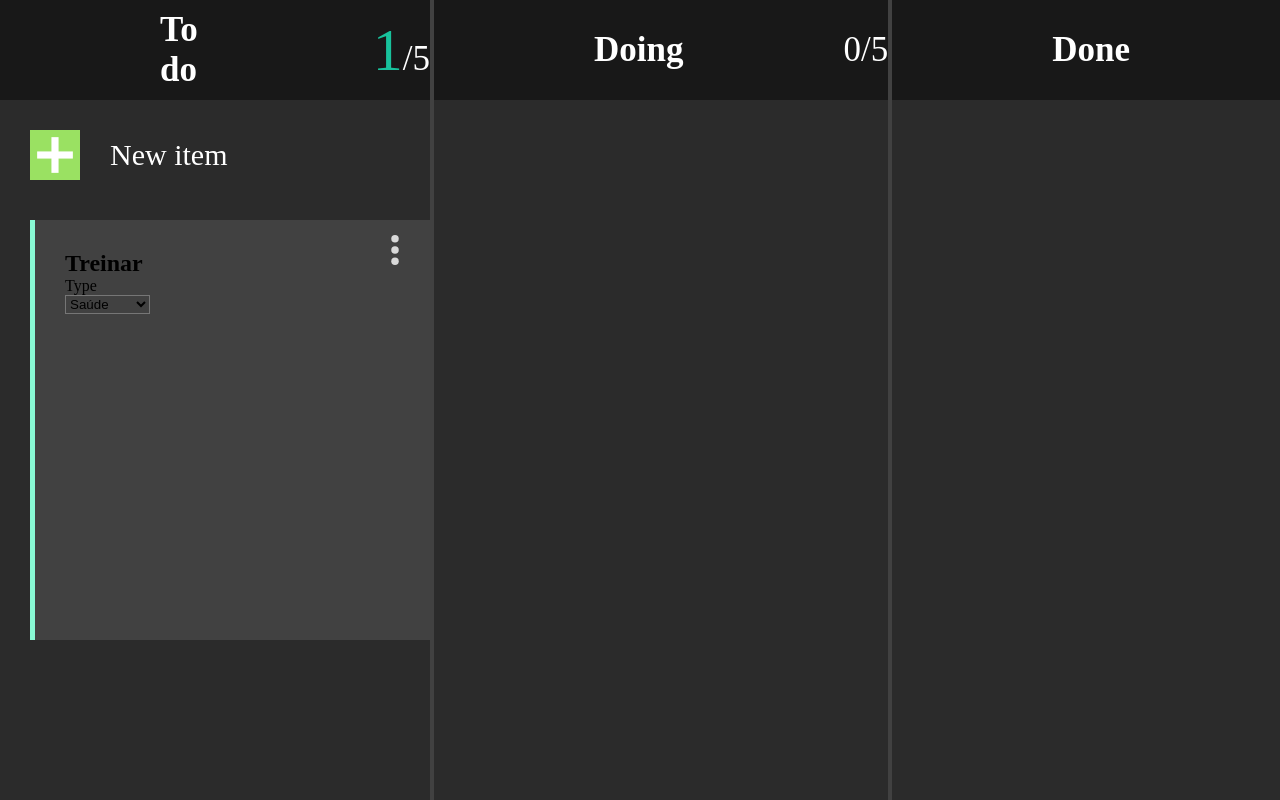
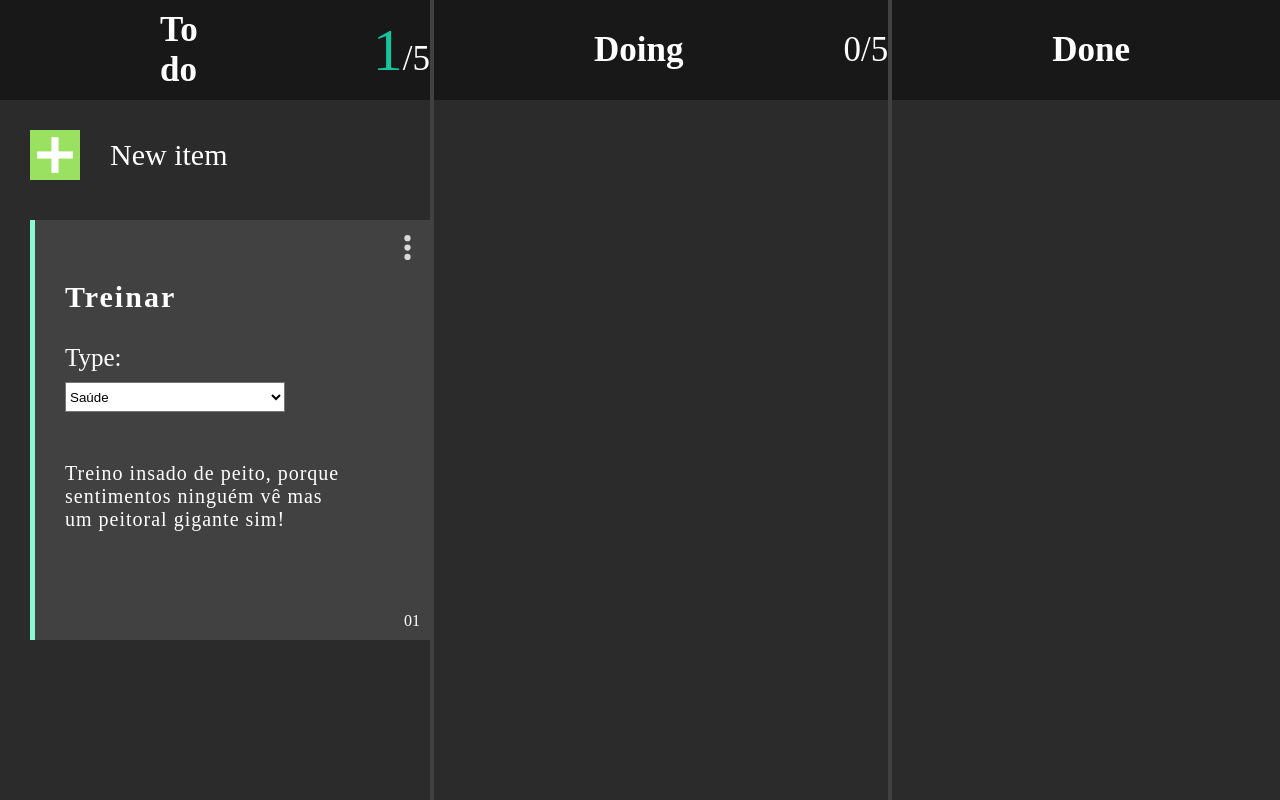
Before and after one commit to gitbiel/Desafio-das-tarefas, a plain HTML site: page index.html in a window 1280 px wide. Drawn offline with Linux system fonts and the light colour scheme.

Commit message:
algumas melhorias

```diff
--- a/index.html
+++ b/index.html
@@ -26,26 +26,29 @@
 
       <div class="cardCreated">
         <div class="column"></div>
-        <div class="containerCard">
+        <div class="elements">
           <h2>Treinar</h2>
-          <p>Type</p>
+          <p class="type">Type:</p>
           <select name="name">
             <option value="saude" selected>Saúde</option>
             <option value="carreira" >Carreira</option>
             <option value="domestica">Domestica</option>
           </select>
-
+          <p class="paragraphCard">Treino insado de peito, porque
+            sentimentos ninguém vê mas um
+            peitoral gigante sim!</p>
         </div>
-        <svg class="config" width="2" height="8" viewBox="0 0 2 8" fill="none" xmlns="http://www.w3.org/2000/svg">
+        <div class="setings">
+          <svg width="2" height="8" viewBox="0 0 2 8" fill="none" xmlns="http://www.w3.org/2000/svg">
             <circle cx="1" cy="1" r="1" fill="#D9D9D9"/>
             <circle cx="1" cy="4" r="1" fill="#D9D9D9"/>
             <circle cx="1" cy="7" r="1" fill="#D9D9D9"/>
           </svg>
-
-
+          <p>01</p>
+        </div>
+      </div>
     </div>
 
-    </div>
     <div class="card">
       <div class="header">
         <h2 class="elementsHeader">Doing</h2>
--- a/style.css
+++ b/style.css
@@ -51,6 +51,10 @@
   background-color: transparent;
 }
 
+.createNewItem > p {
+  background-color: transparent;
+}
+
 .iconCreate {
   height: 50px;
   width: 50px;
@@ -64,13 +68,6 @@
   background-color: #414141;
   margin: 10px 0 0 30px;
   display: flex;
-  flex-flow: wrap;
-}
-
-.cardCreated > h2 {
-  padding: 50px 0 0 30px;
-  font-size: 40px;
-  color: #fff;
 }
 
 .column {
@@ -79,18 +76,55 @@
   background-color: #88F9D4;
 }
 
-.containerCard {
+.elements {
+  height: 360px;
+  width: 280px;
+  padding-bottom: 200px;
+  padding: 30px;
+}
+
+.elements > h2 {
+  margin: 30px 0 30px 0;
+  font-size: 30px;
+  color: #fff;
+  letter-spacing: 2px;
+}
+
+.elements > .type {
+  color: #fff;
+  font-size: 25px;
+  margin-bottom: 10px;
+}
+
+.elements > select {
+  height: 30px;
+  width: 220px;
+  margin-bottom: 50px;
+  background-color: #fff;
+}
+
+.elements > .paragraphCard {
+  font-size: 20px;
+  color: #fff;
+  letter-spacing: 1px;
+}
+
+.setings {
   display: flex;
   flex-direction: column;
-  margin: 30px;
+  justify-content: space-between;
+  align-items: flex-end;
+  padding: 15px 0 0 30px;
+  height: 405px;
+  width: 15px;
 }
 
-.createNewItem > p {
-  background-color: transparent;
+.setings > svg {
+  height: 25px;
+  width: 25px;
 }
 
-.cardCreated > svg {
-  padding: 15px 10px 0 210px;
-  height: 30px;
-  width: 10px;
+.setings > p {
+  color: #fff;
+  padding-bottom: 10px;
 }
```
Also changed, not shown: import/config.svg, import/icon-sum.svg. Lines whose indentation alone changed are shown as unchanged.
